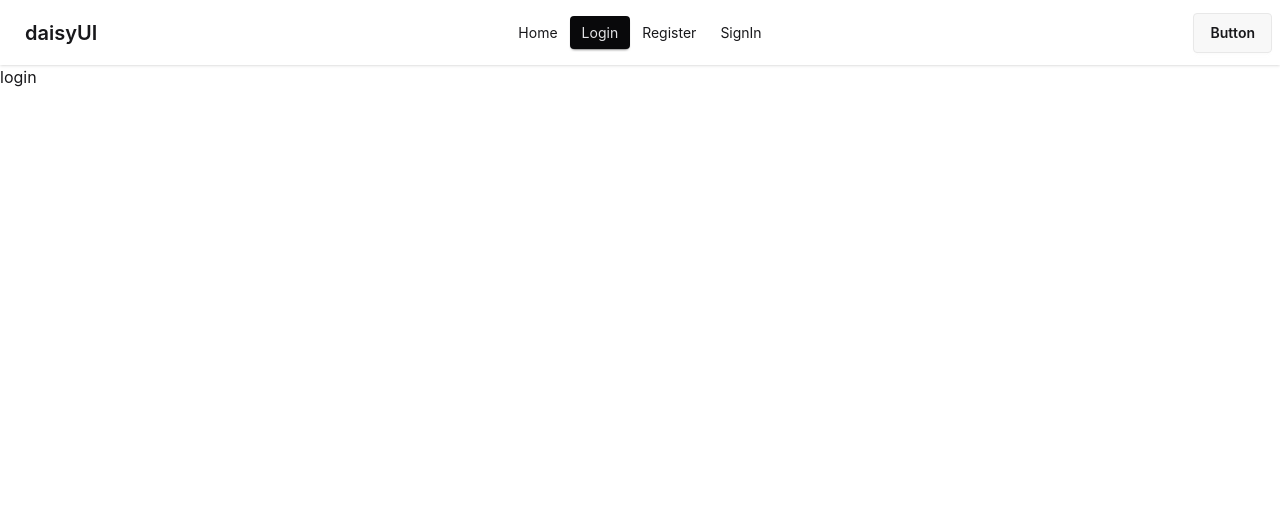
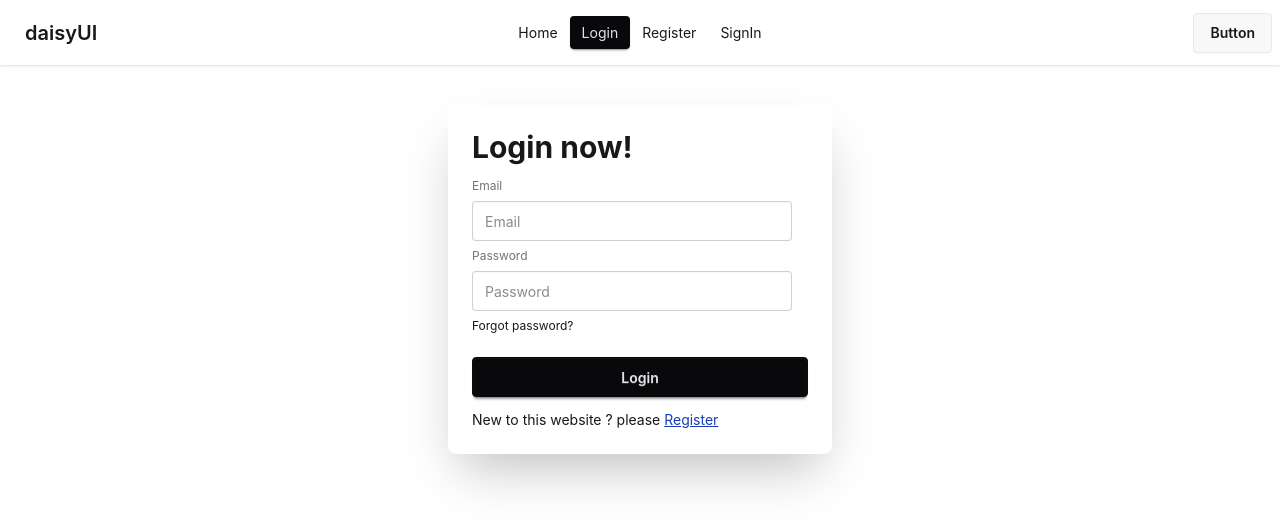
Before and after one commit to Srabonti721/Email-password-auth-practice, a React (Vite) app: page /login in a window 1280 px wide. Shown: the top 528 px of the page. Built offline with nearby package versions, Linux system fonts and the light colour scheme.

Commit message:
added login file and user register to login same data

```diff
--- a/src/components/Login/Login.jsx
+++ b/src/components/Login/Login.jsx
@@ -1,10 +1,55 @@
-import React from 'react';
+import { signInWithEmailAndPassword } from 'firebase/auth';
+import React, { useState } from 'react';
+import { auth } from '../../firebase/firebase.init';
+import { Link } from 'react-router';
 
 const Login = () => {
+    const [error, setError] = useState('');
+    const [success, setSuccess] = useState(false);
+
+    const handleLogin = (e) =>{
+        e.preventDefault();
+        const email = e.target.email.value;
+        const password = e.target.password.value;
+        console.log(email, password);
+
+        setError('');
+        setSuccess(false)
+
+        signInWithEmailAndPassword(auth, email, password)
+        .then(result=>{
+            console.log(result);
+            setSuccess(true)
+
+        })
+        .catch(error=>{
+            console.log(error);
+            setError(error.message)
+
+        })
+
+    }
     return (
-        <div>
-            <h2>login</h2>
-        </div>
+    <div className="card bg-base-100 w-full mx-auto mt-10 max-w-sm shrink-0 shadow-2xl">
+      <div className="card-body">
+         <h1 className="text-3xl font-bold">Login now!</h1>
+        <form onSubmit={handleLogin} className="fieldset">
+          <label className="label">Email</label>
+          <input name='email' type="email" className="input" placeholder="Email" />
+          <label className="label">Password</label>
+          <input name='password' type="password" className="input" placeholder="Password" />
+          <div><a className="link link-hover">Forgot password?</a></div>
+          <button className="btn btn-neutral mt-4">Login</button>
+        </form>
+        <p>New to this website ? please <Link className='text-blue-800 underline' to={'/register'}>Register</Link> </p>
+        {
+            error && <p className='text-red-700 '>{error}</p>
+        }
+        {
+            success && <p className='text-green-800'>{'user login success ful'}</p>
+        }
+      </div>
+    </div>
     );
 };
 
--- a/src/components/Register.jsx
+++ b/src/components/Register.jsx
@@ -2,6 +2,8 @@ import { createUserWithEmailAndPassword } from 'firebase/auth';
 import React, { useState } from 'react';
 import { auth } from '../firebase/firebase.init';
 import { FaEye, FaEyeSlash } from 'react-icons/fa';
+import { terminate } from 'firebase/data-connect';
+import { Link } from 'react-router';
 
 const Register = () => {
     const [errorMessage, setErrorMessage] = useState('');
@@ -11,8 +13,12 @@ const Register = () => {
         e.preventDefault();
         const email = e.target.email.value;
         const password = e.target.password.value;
+        const terms = e.target.terms.checked;
         console.log(email, password);
-
+         if(!terms){
+            setErrorMessage('please accept terms and condition');
+            return
+         }
         if (password.length < 8) {
             setErrorMessage('Password must be at least 8 characters.');
         }
@@ -57,8 +63,12 @@ const Register = () => {
                         <button onClick={()=>setShowPassword(!showPassword)}  className='btn btn-sm absolute top-2 right-8'>{showPassword?<FaEyeSlash />:<FaEye />} </button>
                     </div>
                     <div><a className="link link-hover">Forgot password?</a></div>
+                    <label>
+                         <input name='terms' type="checkbox" className="checkbox" /> please accept terms and condition
+                    </label>
                     <button className="btn btn-neutral mt-4">Login</button>
                 </form>
+                <p>Already have an account ? please <Link className='text-blue-800 underline' to={"/login"}>Login</Link></p>
                 {
                     errorMessage && <p className='text-red-400'>{errorMessage}</p>
                 }
--- a/src/layouts/Home.jsx
+++ b/src/layouts/Home.jsx
@@ -1,9 +1,15 @@
-import React from 'react';
+import React, { useState } from 'react';
 
 const Home = () => {
+    const [show, setShow] = useState(false);
     return (
         <div>
             <h1>this is a home page</h1>
+            <div className='relative'>
+                <input type={show ? "text" : "password"} placeholder='text something' />
+                <button onClick={() => setShow(!show)} className='absolute btn btn-sm '>{show ? "hide" : "show"}</button>
+            </div>
+
         </div>
     );
 };
```
